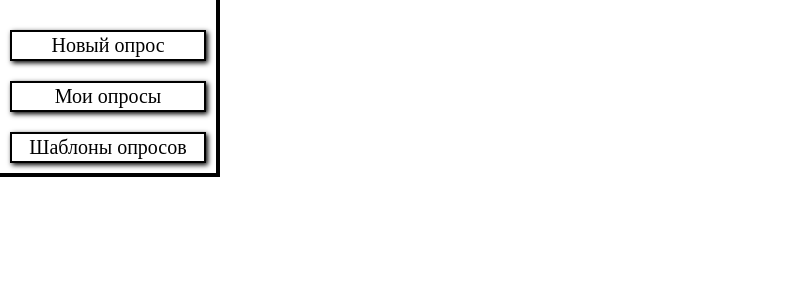
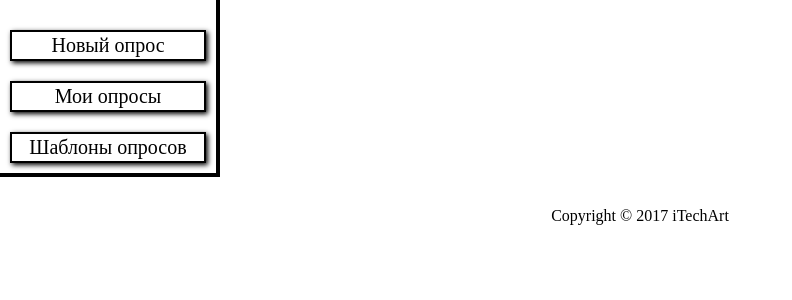
Before and after one commit to radzevich/iTechArt.ReactSinglePageApp, a React (Create React App) app: page / in a window 1280 px wide. Shown: the top 300 px of the page, without its empty margins (0-792 px from the left). Built offline with nearby package versions, Linux system fonts and the light colour scheme; the HTML template or start-up script is replaced by a standard one.

Commit message:
Footer was added.

```diff
--- a/src/js/App.js
+++ b/src/js/App.js
@@ -1,5 +1,6 @@
 import React, { Component } from 'react';
 import Header from './common/components/header/header';
+import Footer from './common/components/footer/footer';
 import Router from './router/router';
 
 class App extends Component {
@@ -10,6 +11,7 @@ class App extends Component {
           <Header />
         </div>
         <Router />
+        <Footer />
       </div>
     );
   }
--- /dev/null
+++ b/src/js/common/components/footer/footer.js
@@ -0,0 +1,12 @@
+import React from 'react';
+import '../../../../styles/common/footer/footer.css';
+
+function Footer() {
+    return (
+        <footer className="footer">
+            <span>Copyright &copy; 2017 iTechArt</span>
+        </footer>
+    )
+}
+
+export default Footer;
--- /dev/null
+++ b/src/styles/common/footer/footer.css
@@ -0,0 +1,8 @@
+.footer {
+    height: 60px;
+    width: 100%;
+    overflow: hidden;
+    padding-top: 30px;
+    box-sizing: border-box;
+    text-align: center;
+}
```
